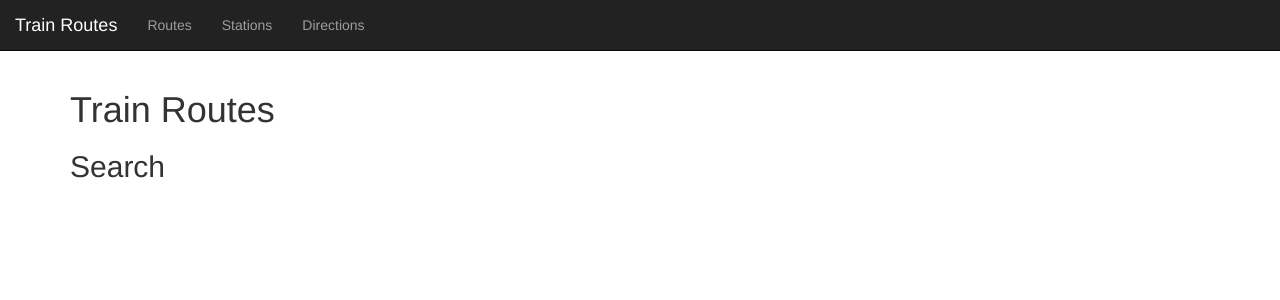
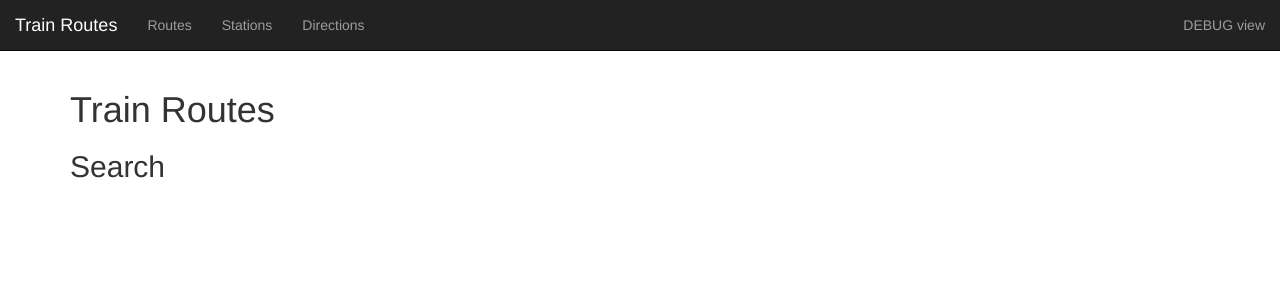
Before and after one commit to ilyanadelyaev/yandex-test, a Django app: page / in a window 1280 px wide. Shown: the top 300 px of the page. Run offline with Django 3.2, Linux system fonts and the light colour scheme; some libraries are stand-ins or nearby versions.

Commit message:
www: add cross references to view modes on page header

```diff
--- a/templates/view/base.html
+++ b/templates/view/base.html
@@ -25,6 +25,9 @@
                         <li><a href="{% url 'view:stations_index' %}">Stations</a></li>
                         <li><a href="{% url 'view:directions_index' %}">Directions</a></li>
                     </ul>
+                    <ul class="nav navbar-nav navbar-right">
+                        <li><a href="{% url 'www:search' %}">AJAX view</a></li>
+                    </ul>
                 </div>
             </div>
         </nav>
--- a/templates/www/base.html
+++ b/templates/www/base.html
@@ -25,6 +25,9 @@
                         <li><a href="{% url 'www:stations_list' %}">Stations</a></li>
                         <li><a href="{% url 'www:directions_list' %}">Directions</a></li>
                     </ul>
+                    <ul class="nav navbar-nav navbar-right">
+                        <li><a href="{% url 'view:search' %}">DEBUG view</a></li>
+                    </ul>
                 </div>
             </div>
         </nav>
```
